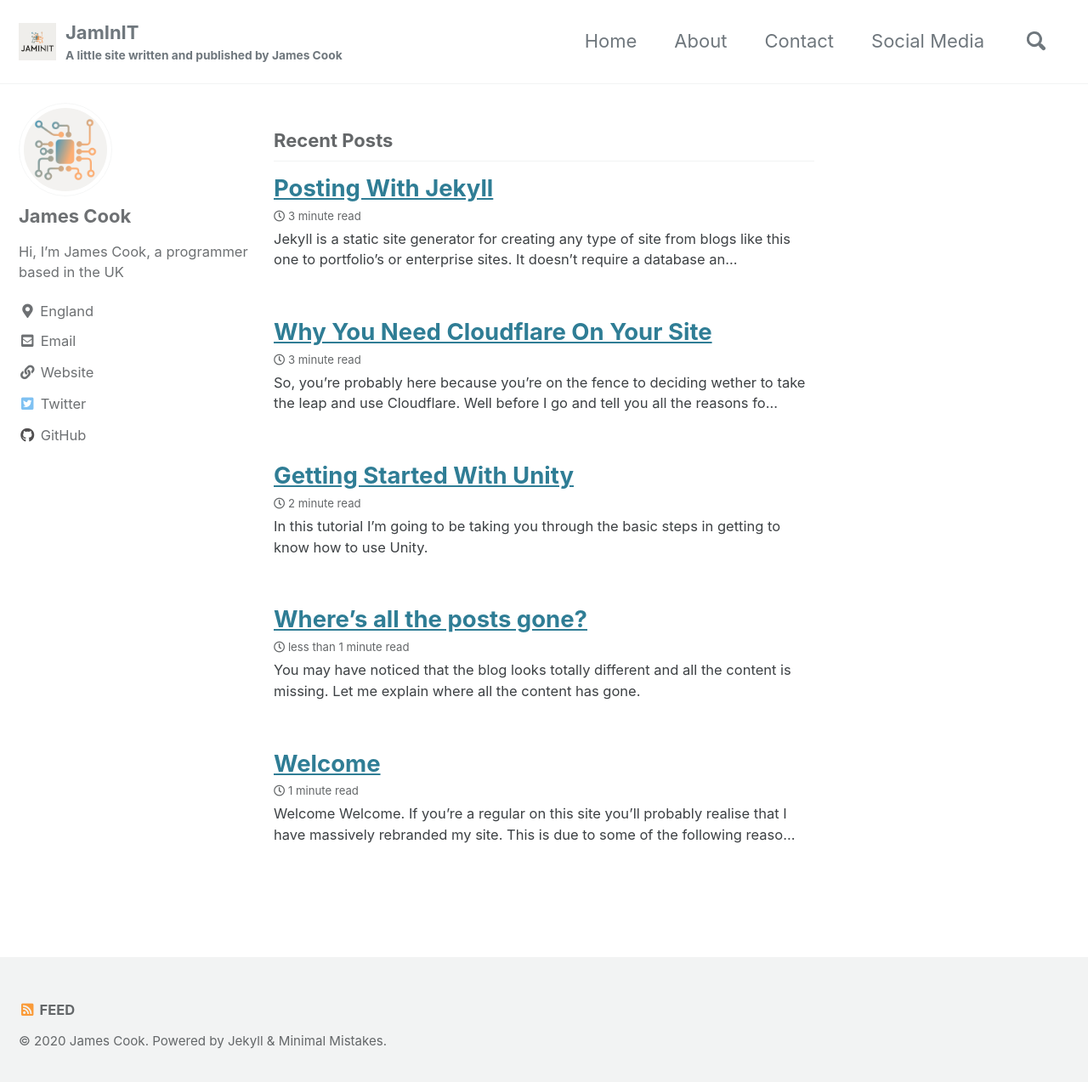
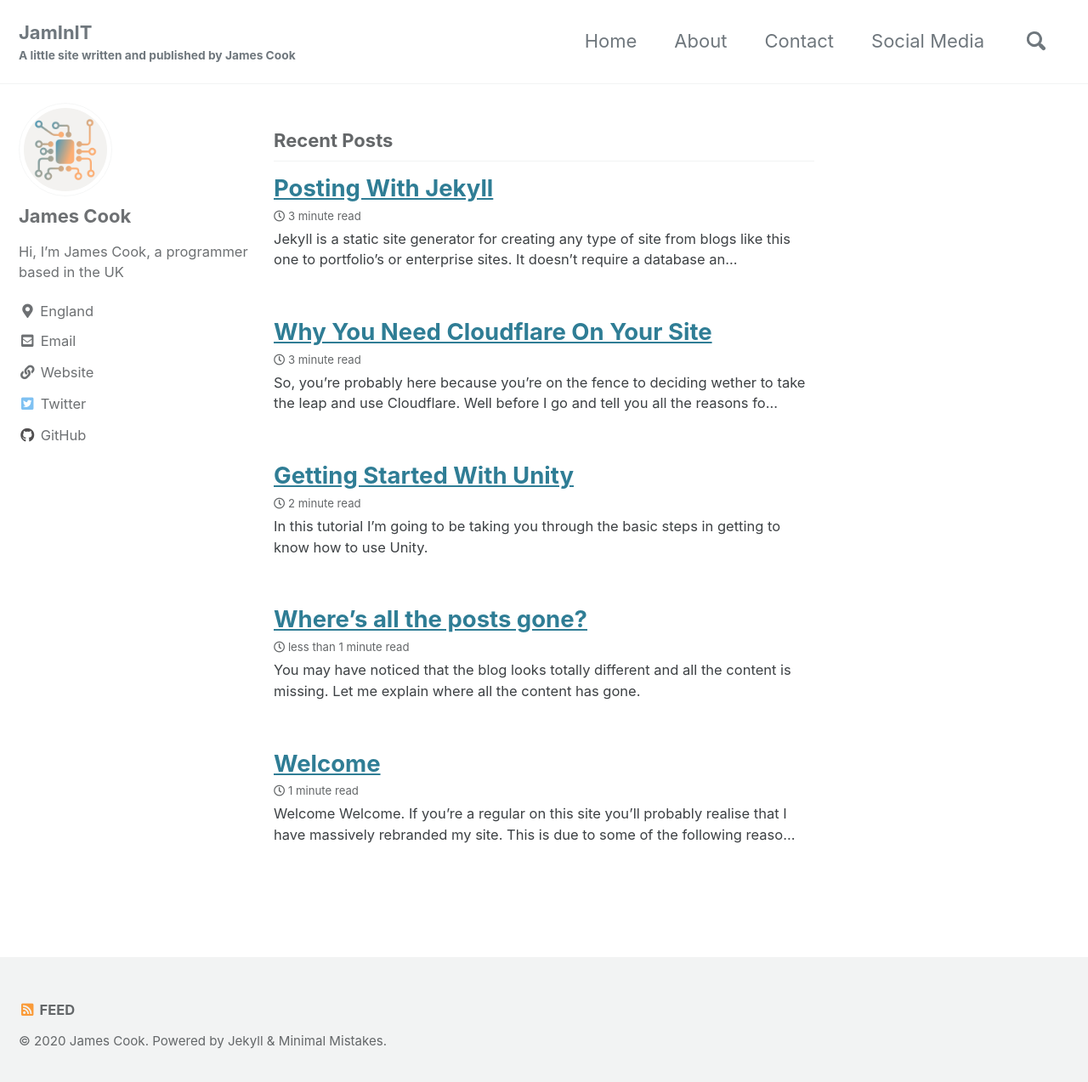
Before and after one commit to gigt1/jaminit.co.uk, a Jekyll site: the page built from index.html, in a window 1280 px wide and 1281 px high. Shown: the top 1273 px of the window at 85% size. Built offline with Jekyll 4.4.1, drawn with Linux system fonts in a browser that asks for light colours; cached includes are drawn as plain includes; the list of posts is cut into pages by our own code.

Commit message:
Remove logo

```diff
--- a/_config.yml
+++ b/_config.yml
@@ -25,7 +25,7 @@ url                      : https://jaminit.co.uk
 baseurl                  : /
 repository               : "jamesatjaminit/jaminit.co.uk"
 teaser                   : # path of fallback teaser image, e.g. "/assets/images/500x300.png"
-logo                     : /images/logos/default.png
+logo                     : # /images/logos/default.png
 masthead_title           : # overrides the website title displayed in the masthead, use " " for no title
 breadcrumbs              : true # true, false (default)
 words_per_minute         : 150
```
